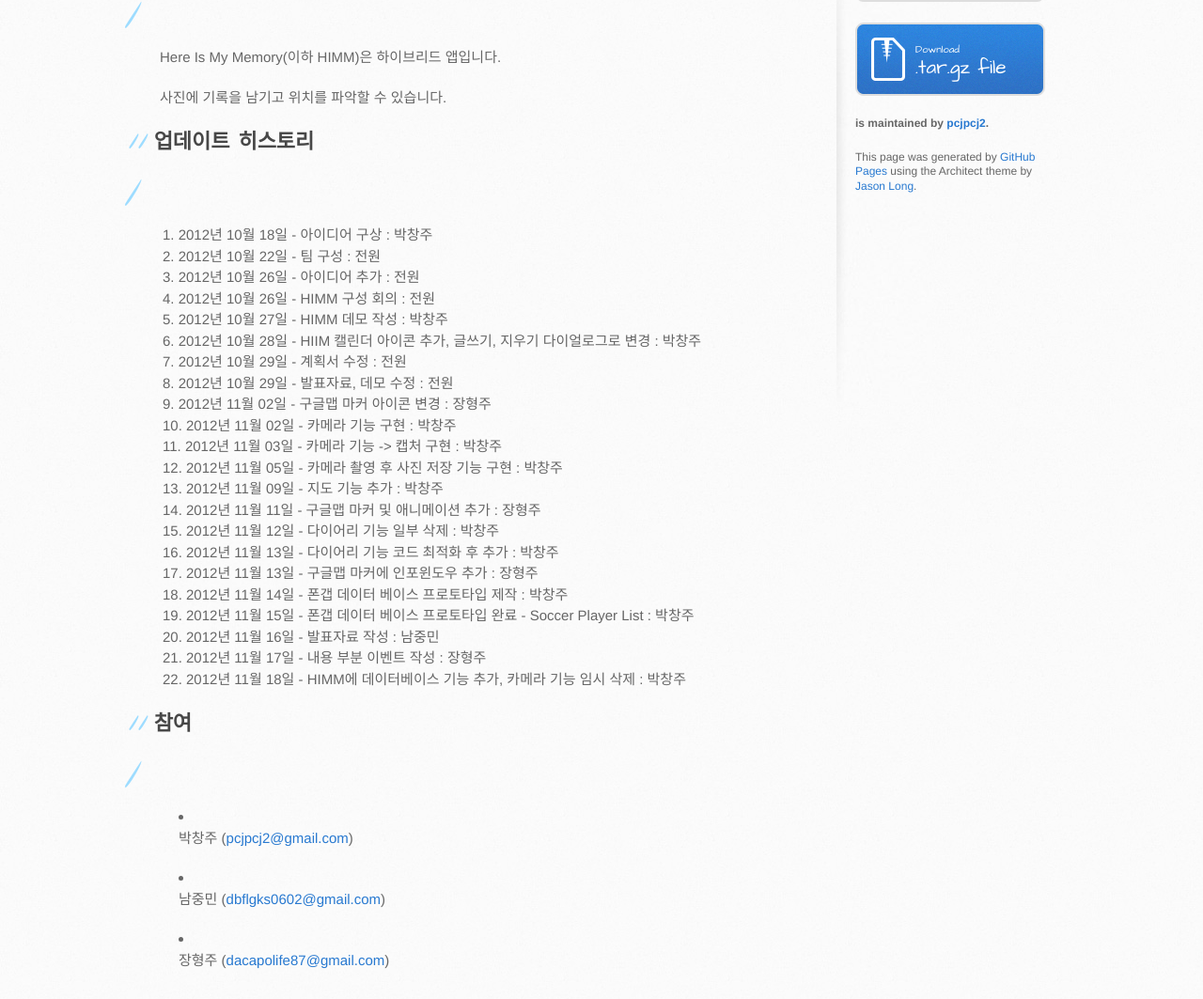
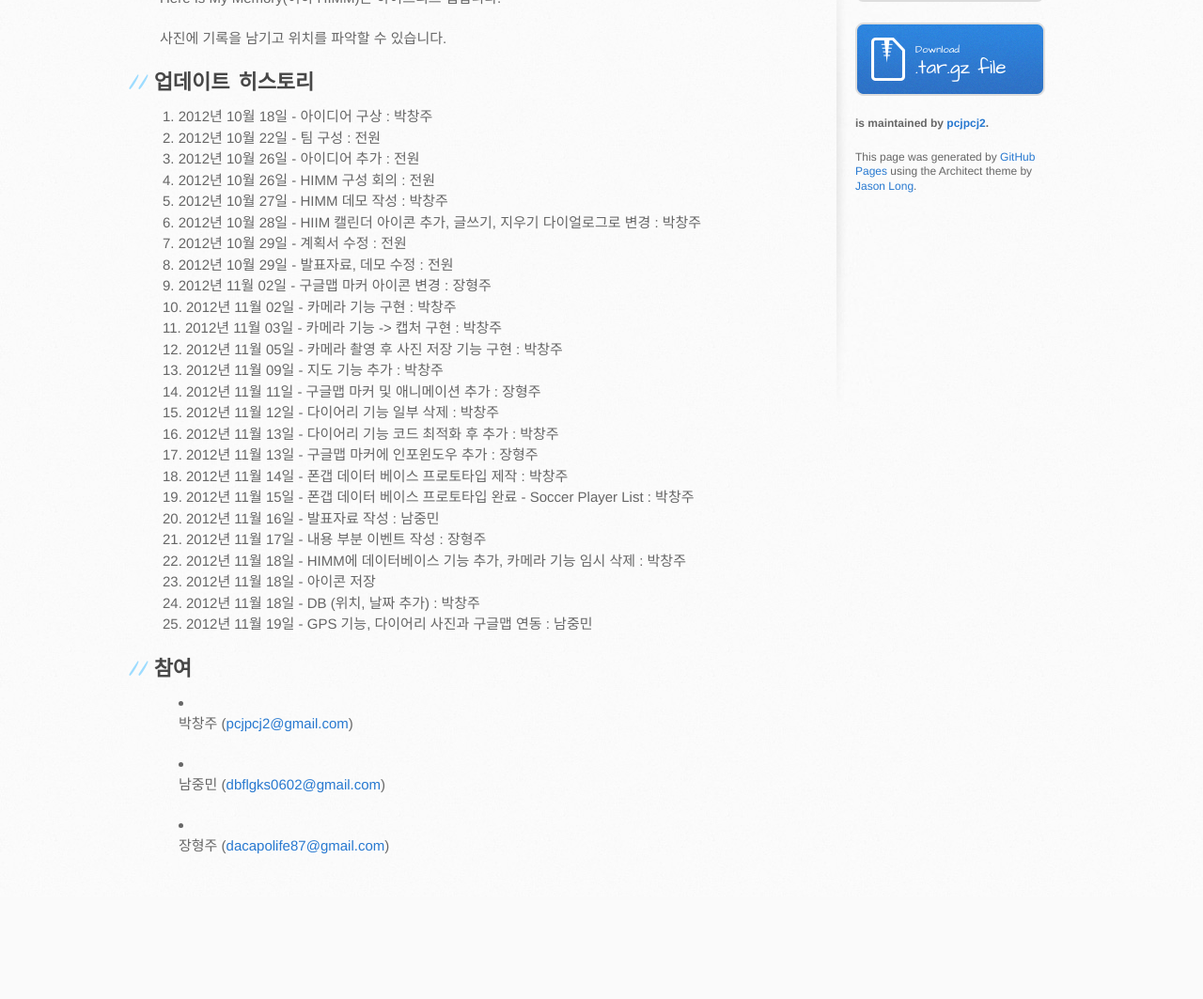
Before and after one commit to ChangJoo-Park/HIMM, a plain HTML site: page index.html in a window 1280 px wide. Shown: the part 308-1371 px from the top of the page at 94% size. After the commit the page ends 1262 px from the top, so only its background shows below. Drawn offline with Linux system fonts and the light colour scheme.

```diff
--- a/index.html
+++ b/index.html
@@ -30,15 +30,11 @@
         <section id="main-content">
           <h1><strong>Here Is My Memory(H.I.M.M.)</strong></h1>
 
-<h1></h1>
-
 <p>Here Is My Memory(이하 HIMM)은 하이브리드 앱입니다.</p>
 
 <p>사진에 기록을 남기고 위치를 파악할 수 있습니다.</p>
 
 <h2><em>업데이트 히스토리</em></h2>
-
-<h1></h1>
 
 <ol>
 <li>2012년 10월 18일 - 아이디어 구상 : 박창주</li>
@@ -63,9 +59,10 @@
 <li>2012년 11월 16일 - 발표자료 작성 : 남중민</li>
 <li>2012년 11월 17일 - 내용 부분 이벤트 작성 : 장형주</li>
 <li>2012년 11월 18일 - HIMM에 데이터베이스 기능 추가, 카메라 기능 임시 삭제 : 박창주</li>
+<li>2012년 11월 18일 - 아이콘 저장</li>
+<li>2012년 11월 18일 - DB (위치, 날짜 추가) : 박창주</li>
+<li>2012년 11월 19일 - GPS 기능, 다이어리 사진과 구글맵 연동 : 남중민</li>
 </ol><h2><em>참여</em></h2>
-
-<h1></h1>
 
 <ul>
 <li><p>박창주 (<a href="mailto:pcjpcj2@gmail.com">pcjpcj2@gmail.com</a>)</p></li>
```
Also changed, not shown: params.json (+1 -1 lines).
